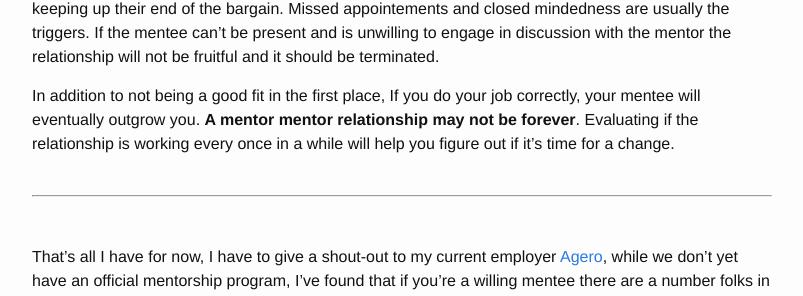
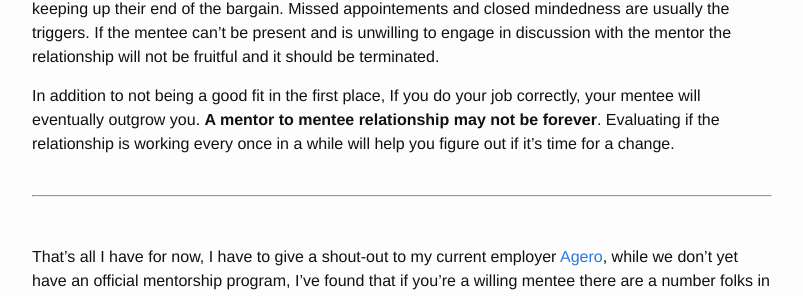
Before and after one commit to johnnyiller/johnnyiller.github.io, a Jekyll site: the page built from _posts/2019-6-5-how-to-be-a-mentor.markdown, in a window 1280 px wide and 900 px high, scrolled down 2948 px. Shown: the part 213-509 px from the top of the window, without its empty margins (238-1041 px from the left). Built offline with Jekyll 4.4.1, drawn with Linux system fonts in a browser that asks for light colours; comment, search, counter and statistics services are not loaded.

Commit message:
minor edit

```diff
--- a/_posts/2019-6-5-how-to-be-a-mentor.markdown
+++ b/_posts/2019-6-5-how-to-be-a-mentor.markdown
@@ -77,7 +77,7 @@ Small wins will keep folks engaged and reduce the likelihood of a quitting and b
 
 Forced mentorship rarely works.  Several times, my mentees have decided I wasn't the right person for helping them achieve their goals.  Additionally, I've had to drop certain mentees because the weren't keeping up their end of the bargain.  Missed appointements and closed mindedness are usually the triggers. If the mentee can't be present and is unwilling to engage in discussion with the mentor the relationship will not be fruitful and it should be terminated.
 
-In addition to not being a good fit in the first place, If you do your job correctly, your mentee will eventually outgrow you.  **A mentor mentor relationship may not be forever**.  Evaluating if the relationship is working every once in a while will help you figure out if it's time for a change.
+In addition to not being a good fit in the first place, If you do your job correctly, your mentee will eventually outgrow you.  **A mentor to mentee relationship may not be forever**.  Evaluating if the relationship is working every once in a while will help you figure out if it's time for a change.
 <br/><br/>
 <hr/>
 <br/><br/>
```
